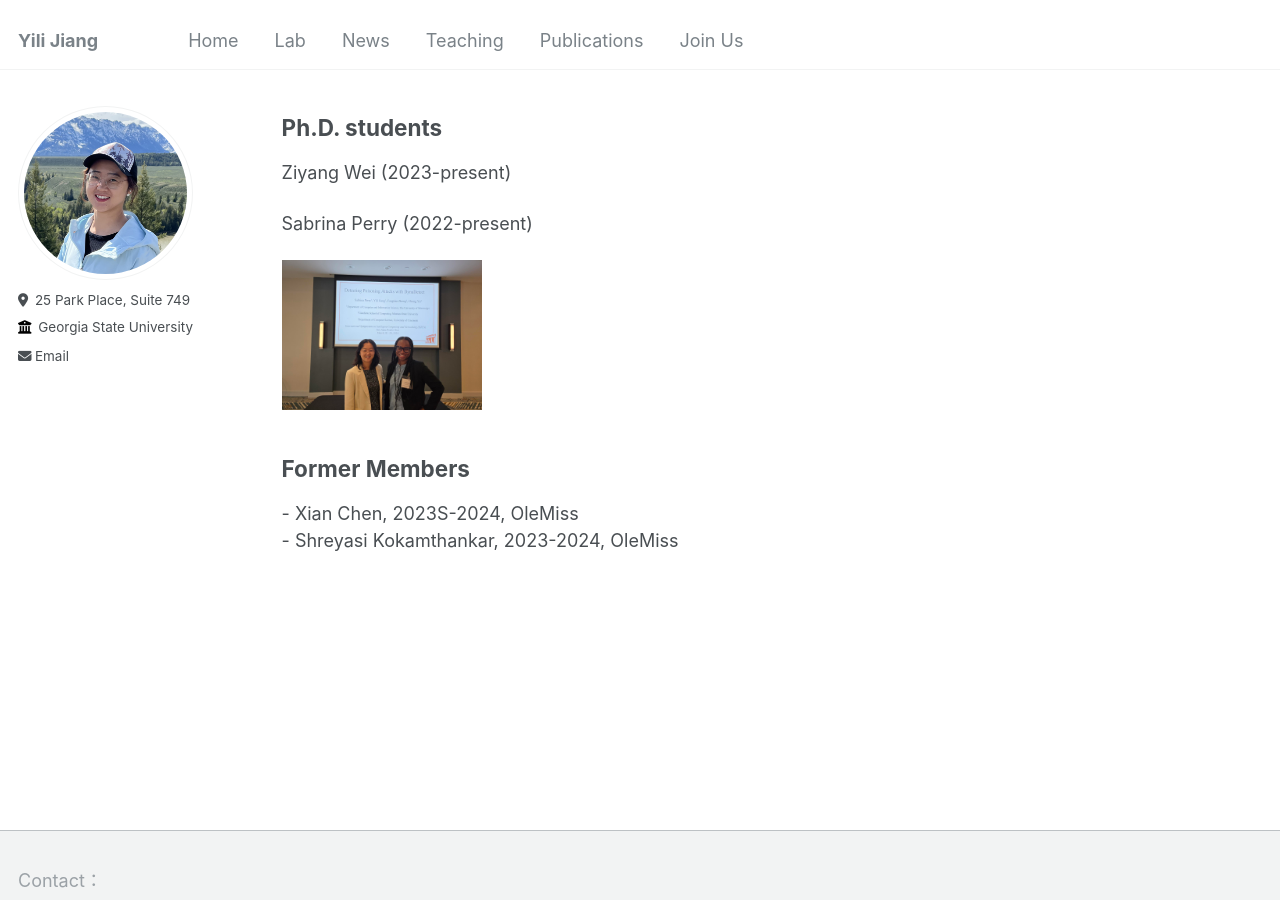
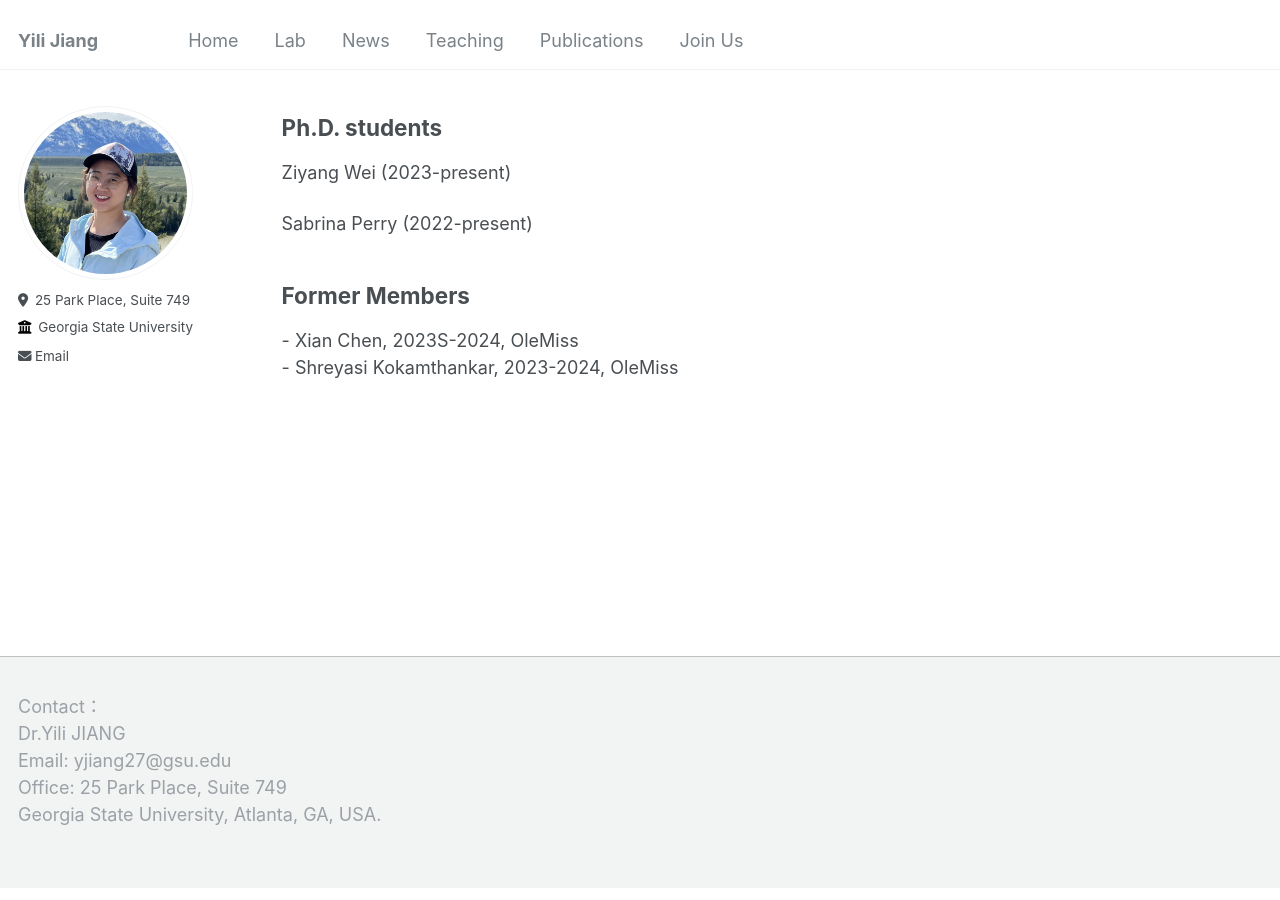
Before and after one commit to suhbrina-perry/suhbrina-perry.github.io, a Jekyll site: the page built from _pages/lab.html, in a window 1280 px wide and 900 px high, scrolled down 526 px. Built offline with Jekyll 4.4.1, drawn with Linux system fonts in a browser that asks for light colours.

Commit message:
Update lab.html

```diff
--- a/_pages/lab.html
+++ b/_pages/lab.html
@@ -185,7 +185,7 @@ author_profile: true
     <p> Ziyang Wei (2023-present)</p>
     <!-- <img src="/images/YJ.jpg" width="200" height="150"> -->
     <p> Sabrina Perry (2022-present) </p>
-    <img src="/images/ISICN24.jpg" width="200" height="150">
+     <!--<img src="/images/ISICN24.jpg" width="200" height="150"> -->
     <h2>Former Members</h3>
     <p> - Xian Chen, 2023S-2024, OleMiss  <br>
         - Shreyasi Kokamthankar, 2023-2024, OleMiss  </p>
```
